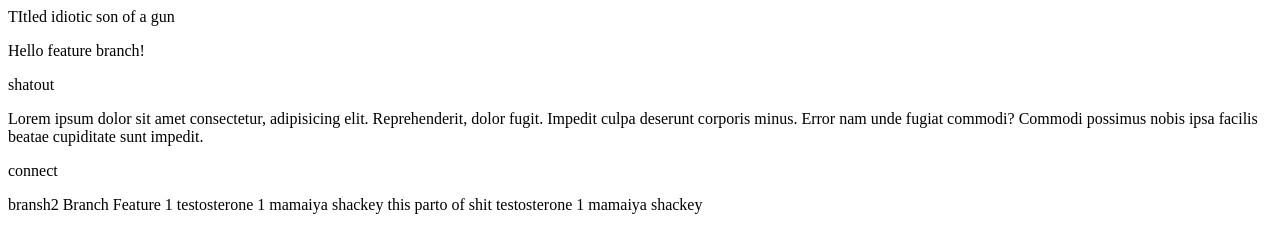
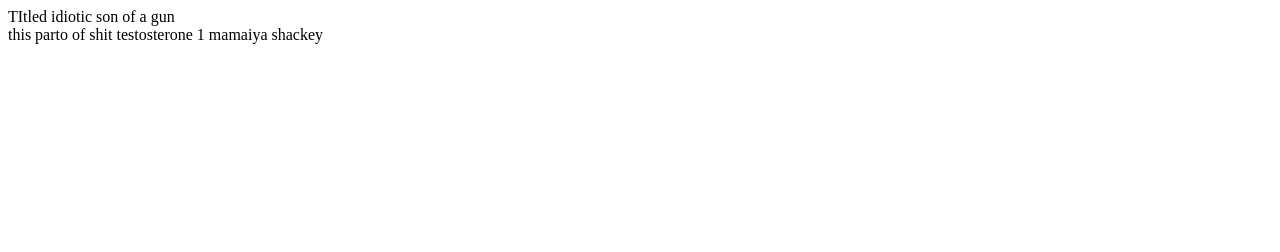
Before and after one commit to Je-Joestar24/testing, a plain HTML site: page index.html in a window 1280 px wide. Drawn offline with Linux system fonts and the light colour scheme.

Commit message:
initial setup

```diff
--- a/index.html
+++ b/index.html
@@ -8,18 +8,12 @@
 <body>
     TItled idiotic son of a gun
     <div id="app" aria-label="Application Display area"></div>
-    <p>Hello feature branch!</p>
-    <p>shatout</p>
-    <p>Lorem ipsum dolor sit amet consectetur, adipisicing elit. Reprehenderit, dolor fugit. Impedit culpa deserunt corporis minus. Error nam unde fugiat commodi? Commodi possimus nobis ipsa facilis beatae cupiditate sunt impedit.</p>
-    <p>connect</p>
-    bransh2
-    Branch Feature 1
-    testosterone 1
-    mamaiya shackey
+
 
     this parto of shit
     <script src="testosterone2.js"></script>
     testosterone 1
     mamaiya shackey
+    <script src="submodules/sub1/testing.js"></script>
 </body>
 </html>
```
